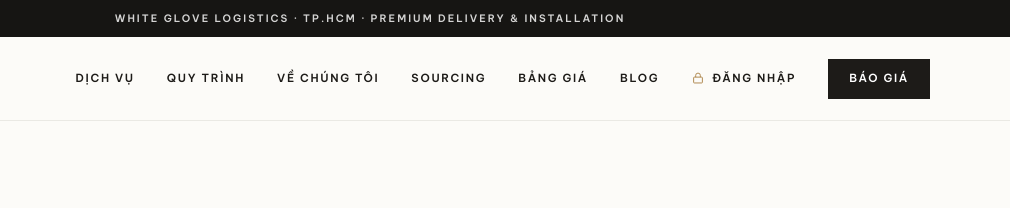
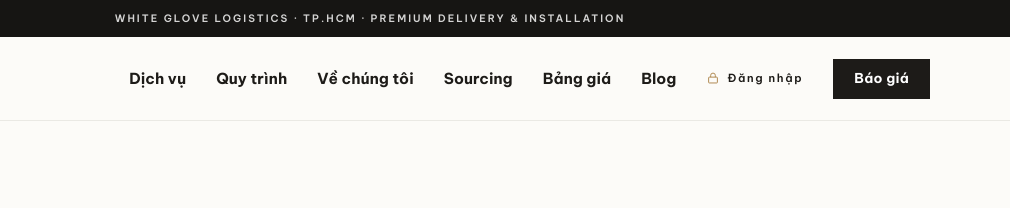
Before and after one commit to lemainamkhanh-arch/whiteglove-website, a plain HTML site: page index.html in a window 1280 px wide. Shown: the top 208 px of the page, 270-1280 px from the left. Drawn offline with Linux system fonts and the light colour scheme.

Commit message:
Unify desktop/mobile nav menu style across all pages and blog

```diff
--- a/index.html
+++ b/index.html
@@ -70,11 +70,6 @@ strong,b{font-weight:600}
 .nav{height:84px;background:rgba(252,251,248,.9)}
 .brand{line-height:1}
 .brand-mark{border-radius:0}
-.navlinks{font-size:.7rem;font-weight:600;letter-spacing:.15em;text-transform:uppercase;gap:32px}.navlinks .btn{min-height:40px;padding:0 20px;letter-spacing:.15em}
-.navlinks a:not(.btn){position:relative;padding:4px 0}
-.navlinks a:not(.btn):after{content:'';position:absolute;left:0;bottom:0;width:0;height:1px;background:var(--gold);transition:.3s ease}
-.navlinks a:not(.btn):hover{color:var(--ink)}
-.navlinks a:not(.btn):hover:after{width:100%}
 .btn{border-radius:0;font-size:.7rem;font-weight:600;letter-spacing:.18em;text-transform:uppercase;min-height:50px;padding:0 28px;transition:.28s ease}
 .btn.primary:hover{background:var(--blue);transform:none}
 .btn.ghost{background:transparent;border-color:#c9c2b4}
@@ -106,10 +101,6 @@ strong,b{font-weight:600}
 .stat strong{font-family:'Montserrat',sans-serif;font-weight:300;font-size:1.95rem;letter-spacing:.01em}
 /* POLISH V2 */
 .topline{letter-spacing:.2em;text-transform:uppercase;font-size:.64rem;padding:10px 16px}
-.navlinks a:not(.btn){position:relative}
-.navlinks a:not(.btn)::after{content:'';position:absolute;left:0;bottom:-7px;width:0;height:1px;background:var(--gold);transition:.28s ease}
-.navlinks a:not(.btn):hover{color:var(--gold)}
-.navlinks a:not(.btn):hover::after{width:100%}
 .btn{letter-spacing:.15em}
 .btn.primary:hover{background:var(--gold);transform:none}
 .btn.ghost:hover{border-color:var(--gold);color:var(--gold)}
@@ -249,6 +240,16 @@ html,body{max-width:100%;overflow-x:clip}
 .wgd-hero .hero-actions .btn,.imp-hero .hero-actions .btn,.buy-hero .hero-actions .btn{padding-left:10px!important;padding-right:10px!important;justify-content:center!important;text-align:center!important}
 .wgd-hero-meta,.imp-hero-meta,.buy-hero-meta{display:grid!important;grid-template-columns:repeat(3,minmax(0,1fr))!important;gap:12px!important}
 .imp-sparkle,.buy-sparkle{right:8px!important;width:76px!important;height:76px!important;opacity:.32!important}
+}
+</style>
+<style>
+/* Nav consistency final — unify menu across all pages */
+@media(min-width:901px){
+.navlinks{display:flex!important;gap:30px!important;align-items:center!important;font-size:.95rem!important;font-weight:650!important;letter-spacing:.005em!important;text-transform:none!important}
+.navlinks a{text-transform:none!important}
+.navlinks .btn{min-height:40px!important;padding:0 20px!important;letter-spacing:.02em!important;text-transform:none!important;font-size:.85rem!important;font-weight:650!important}
+.nav-dropdown-menu a{text-transform:none!important;font-weight:400!important;font-size:.5rem!important;letter-spacing:.02em!important;color:var(--ink)!important;white-space:nowrap!important}
+.nav-dropdown-menu a:hover{color:var(--blue)!important}
 }
 </style>
 </head>
```
Also changed, not shown: bang-gia.html (+10 -9 lines), blog/index.html (+10 -0 lines), mua-ho-hang-cao-cap.html (+10 -9 lines), quy-trinh.html (+10 -9 lines), sourcing.html (+10 -9 lines), template.html (+10 -9 lines), templates/blog.html (+10 -0 lines), uy-thac-nhap-khau.html (+10 -9 lines), white-glove-delivery.html (+10 -9 lines).
